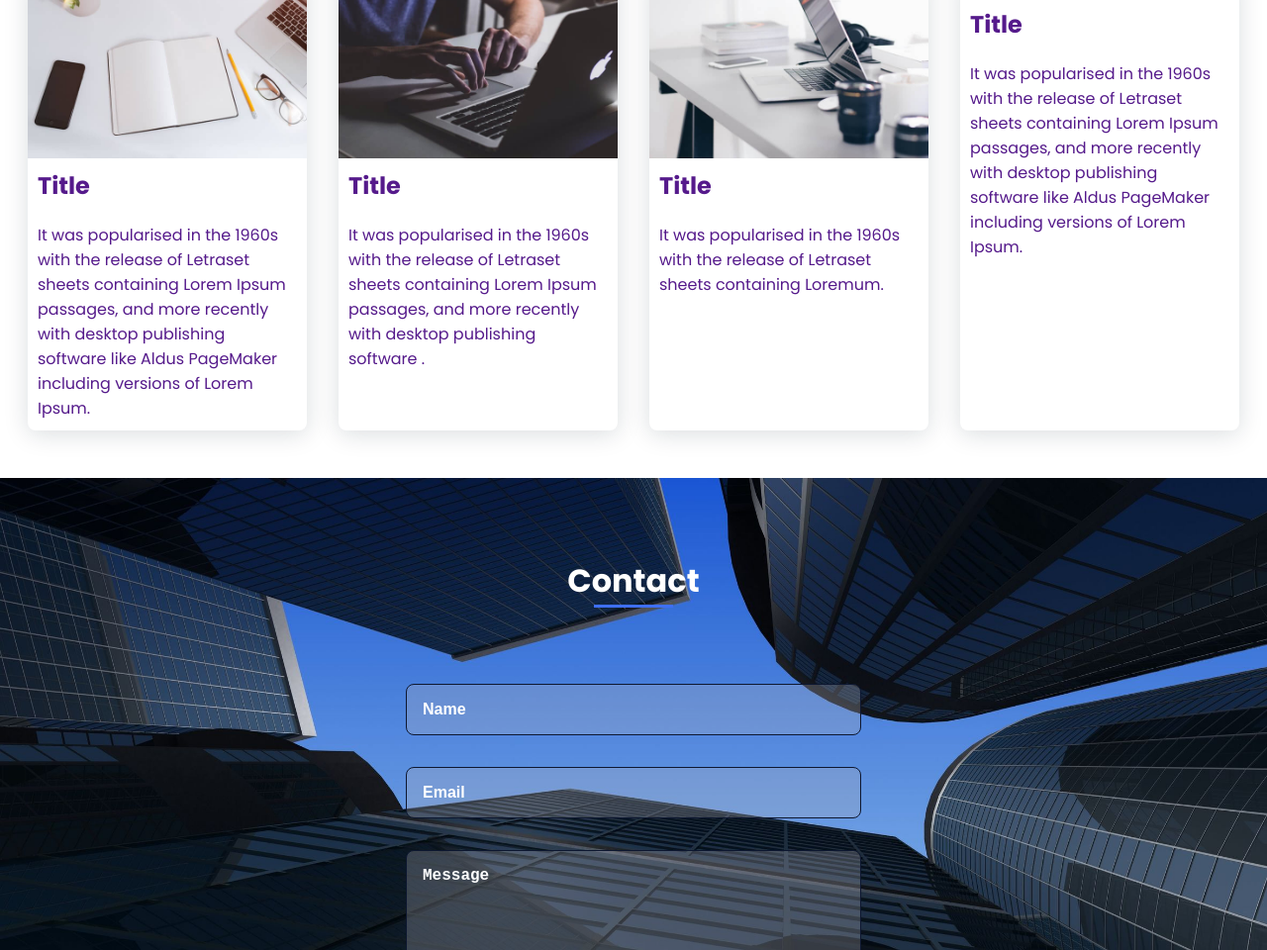
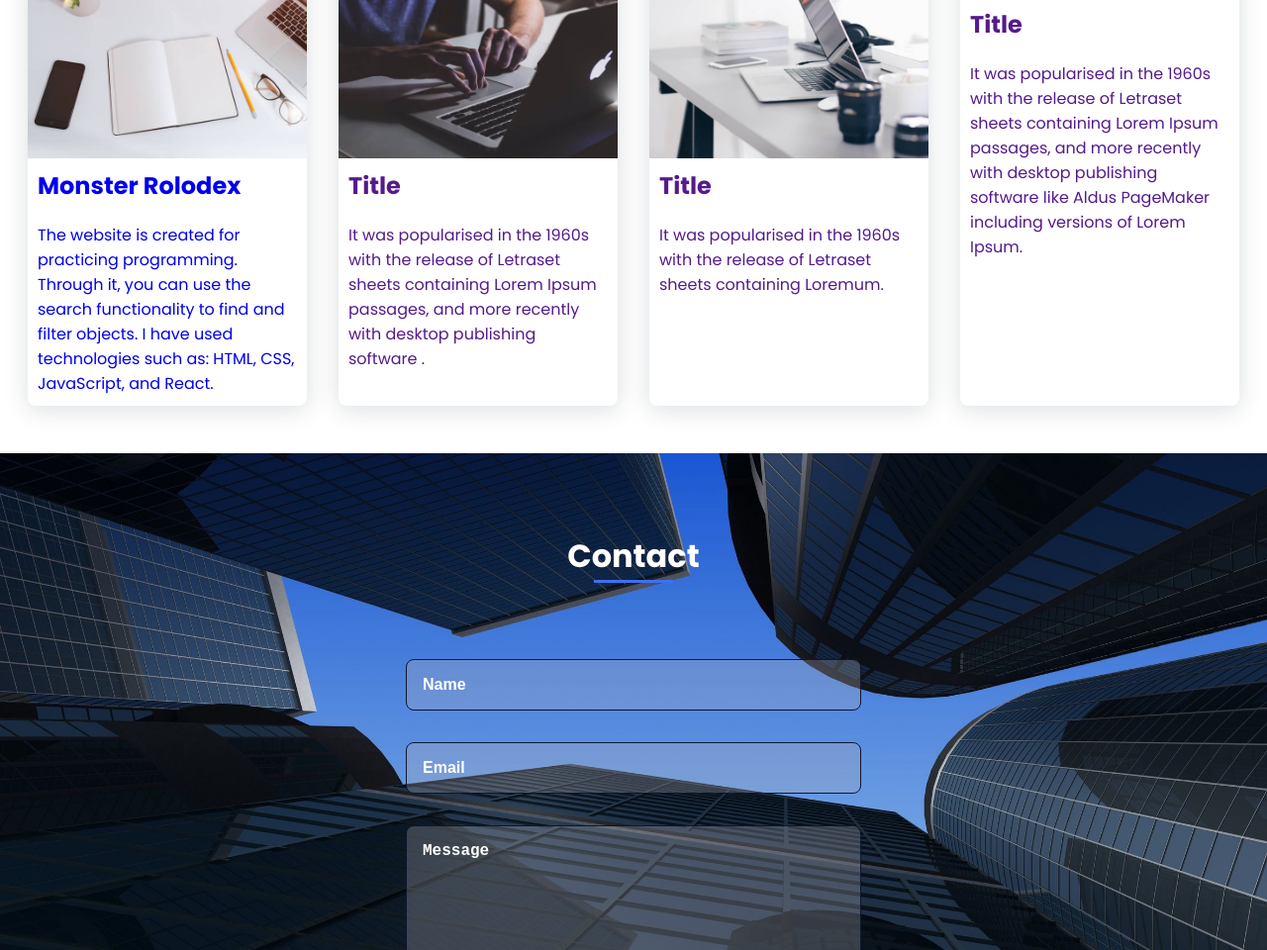
Before and after one commit to GeorgiGeorgievTsankov/tsankov-responsive-portfolio, a plain HTML site: page index.html in a window 1280 px wide. Shown: the part 3362-4322 px from the top of the page at 99% size. Drawn offline with nearby package versions, Linux system fonts and the light colour scheme.

Commit message:
Update index.html

```diff
--- a/index.html
+++ b/index.html
@@ -1,4 +1,3 @@
-
 <!DOCTYPE html>
 <html lang="en">
     <head>
@@ -76,7 +75,7 @@
 
                     <div>
                         <h2 class="about__subtitle">I'm Georgi</h2>
-                         <p class="about__text">Hello! I've been involved in programming for over 2 years, primarily focusing on JavaScript. I'm particularly interested in web development and enthusiastic about creating interactive and modern web applications.I have studied JavaScript Basic, JavaScript Fundamentals, JavaScript Advanced, and JavaScript Applications at SoftUni. Studied html and css in Max+. Additionally, I've also studied React on Udemy.</p>
+                        <p class="about__text">Hello! I've been involved in programming for over 2 years, primarily focusing on JavaScript. I'm particularly interested in web development and enthusiastic about creating interactive and modern web applications.I have studied JavaScript Basic, JavaScript Fundamentals, JavaScript Advanced, and JavaScript Applications at SoftUni. Studied html and css in Max+. Additionally, I've also studied React on Udemy.</p>
                     </div>
                 </div>
             </section>
@@ -191,10 +190,10 @@
                 <h2 class="section-title">Work</h2>
 
                 <div class="work__container bd-grid">
-                    <a href="" class="work__img">
+                    <a href="https://monster-search-ts.netlify.app/" class="work__img">
                         <img src="assets/img/work1.jpg" alt="work-img">
-                        <h2 class="padding-top-bottom">Title</h2>
-                        <p class="padding-top-bottom"> It was popularised in the 1960s with the release of Letraset sheets containing Lorem Ipsum passages, and more recently with desktop publishing software like Aldus PageMaker including versions of Lorem Ipsum.</p>
+                        <h2 class="padding-top-bottom">Monster Rolodex</h2>
+                        <p class="padding-top-bottom"> The website is created for practicing programming. Through it, you can use the search functionality to find and filter objects. I have used technologies such as: HTML, CSS, JavaScript, and React.</p>
                     </a>
                     <a href="" class="work__img">
                         <img src="assets/img/work2.jpg" alt="work-img">
```
